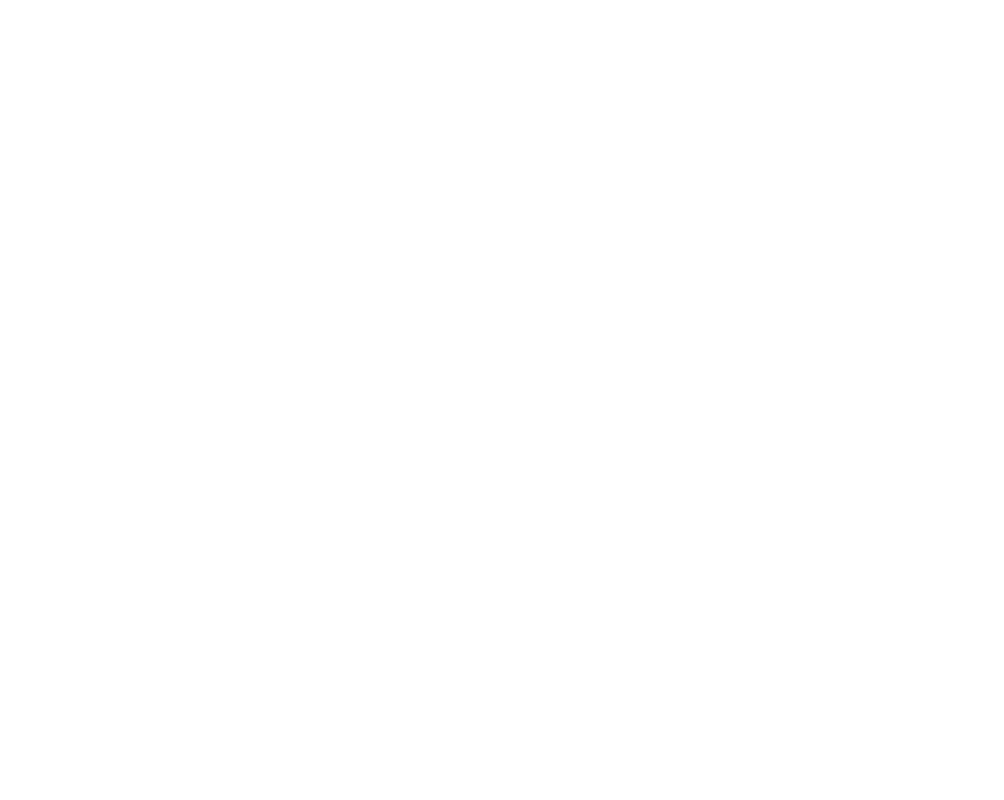
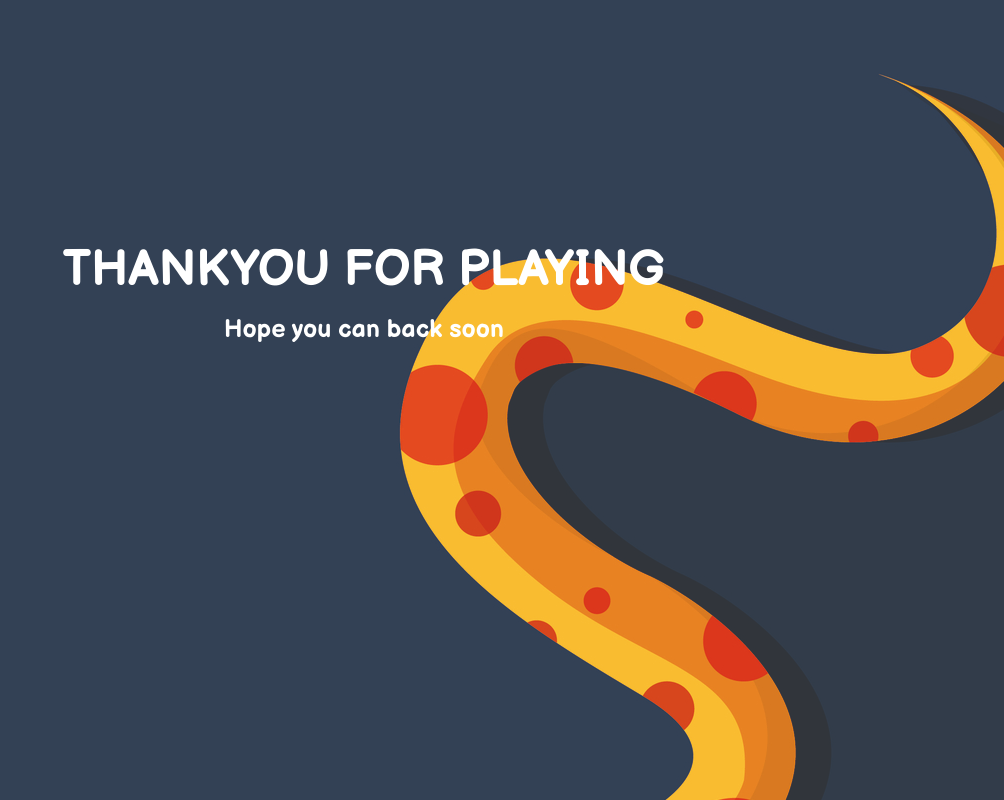
Before and after one commit to efazri/SnakeNLadder, a plain HTML site: page endGame.html in a window 1280 px wide. Shown: the whole page, without its empty margins (276-1280 px from the left). Drawn offline with Linux system fonts and the light colour scheme; the site is published under a folder, as on GitHub Pages, so addresses that start at the root find nothing.

Commit message:
perubahan layout

```diff
--- a/style.css
+++ b/style.css
@@ -2,7 +2,7 @@
 @import url('https://fonts.googleapis.com/css2?family=Alata&display=swap');
 
 body {
-    background-image: url(/img/layout2.jpg);
+    background-image: url(layout2.jpg);
     margin-bottom: -10px;
 }
 
@@ -197,7 +197,7 @@ body {
 }
 
 #closing-page{
-    background-image: url(/img/layout2.jpg);
+    background-image: url(layout2.jpg);
 }
 
 #clo1{
```
Also changed, not shown: index.html (+2 -2 lines), img/layout.jpg (deleted), ladder.png (renamed from img/ladder.png), layout2.jpg (renamed from img/layout2.jpg), snake.png (renamed from img/snake.png).
